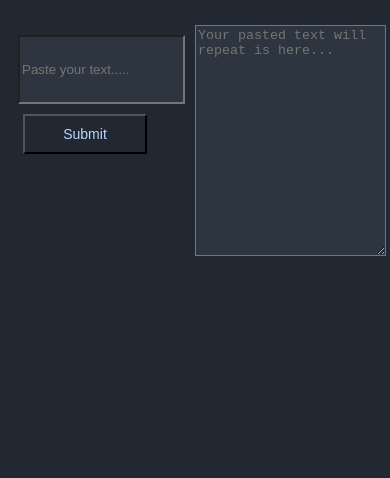
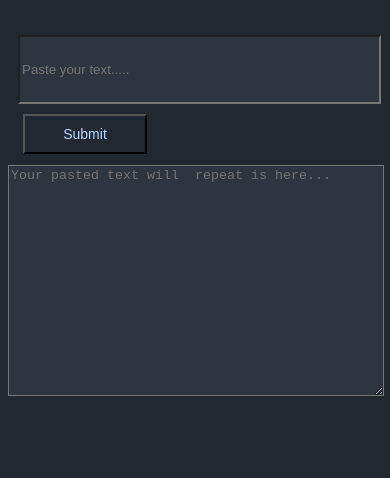
Before and after one commit to JoshimOfficial/RepeatedText, a plain HTML site: page index.html in a window 390 px wide. Drawn offline with Linux system fonts and the light colour scheme.

Commit message:
Update style.css

```diff
--- a/style.css
+++ b/style.css
@@ -1,4 +1,4 @@
- body{
+body{
     background-color:  #222831;
     font-family: cursive;
 }
@@ -51,3 +51,32 @@ input.submit{
    width: 124px;
    font-size: 14px;
 }
+
+
+
+                                 /*Response*/
+
+
+ @media only screen and (max-width: 600px) {
+   .repeat_box{
+      width: 100%;
+      height: 100%;
+      position: absolute;
+      margin-top: 140px;
+    }
+    .input_box {
+      position: absolute;
+      height: 100%;
+      width: 100%;
+   }
+
+   input[type="text"]{
+    width: 95%;
+    height: 14%;
+    margin-left: 10px;
+    outline: none;
+    color: #cfe8fd;
+    background: #2d3540;
+    margin-top: 10px;
+   }
+  }
```
